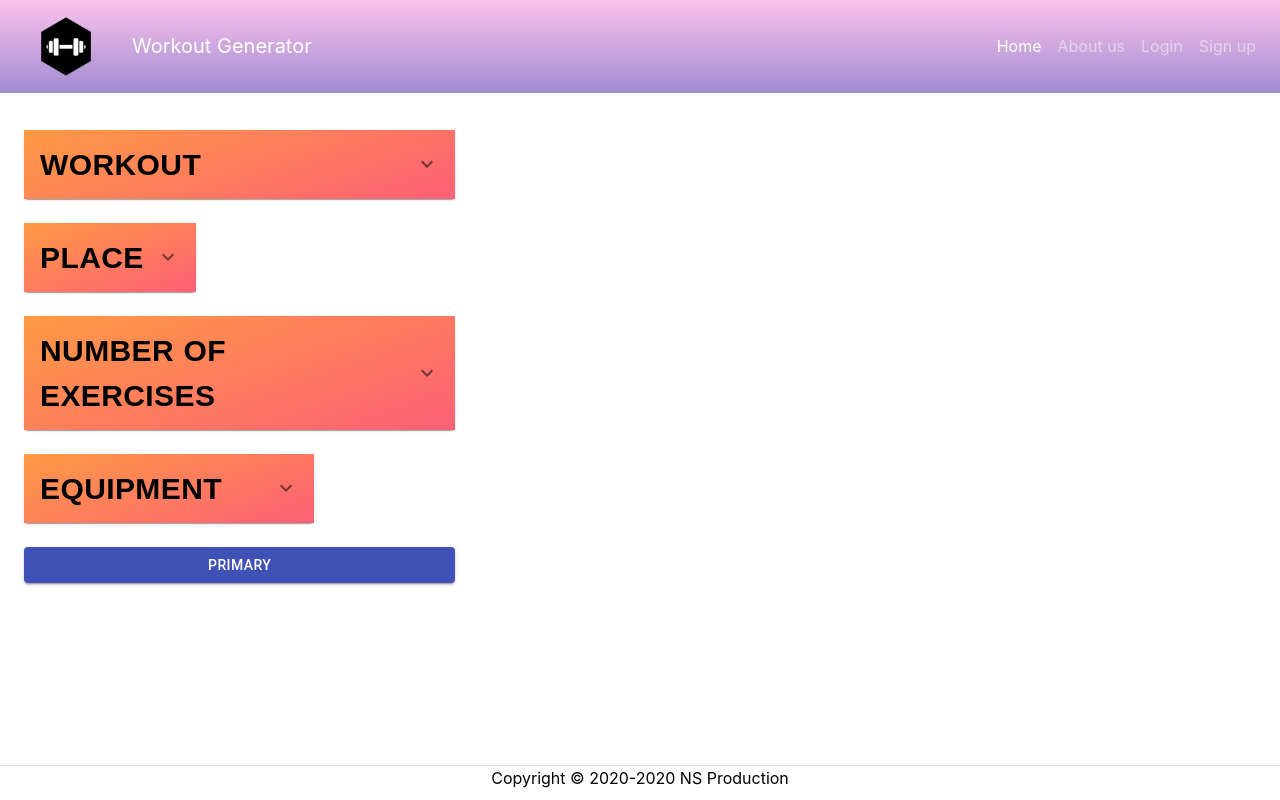
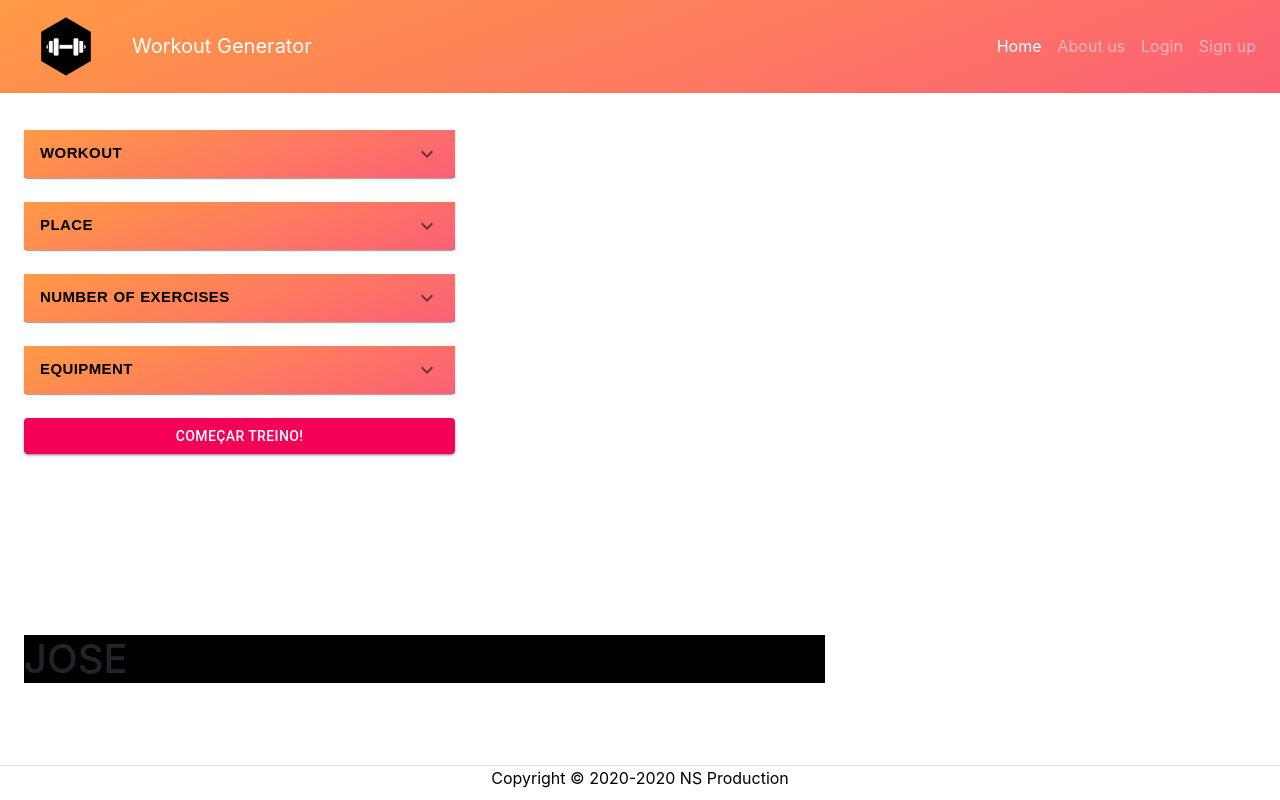
Before and after one commit to gaofeng-yin/web_app, a React (Create React App) app: page / in a window 1280 px wide. Built offline with nearby package versions, Linux system fonts and the light colour scheme.

Commit message:
content need aligment

```diff
--- a/src/Components/Content/Content.js
+++ b/src/Components/Content/Content.js
@@ -1,13 +1,18 @@
 import React from 'react';
 import Container from '@material-ui/core/Container';
 import Inputing from '../Inputing/Inputing';
+import Outputing from '../Outputing/Outputing';
+import Grid from '@material-ui/core/Grid';
+import Paper from '@material-ui/core/Paper';
 
-function Content(){
-  return(
+function Content() {
+  return (
     <React.Fragment>
       <Container maxWidth="xl">
         <Inputing />
+        <Outputing />
       </Container>
+
     </React.Fragment>
   );
 }
--- a/src/Components/Inputing/Inputing.css
+++ b/src/Components/Inputing/Inputing.css
@@ -5,7 +5,7 @@
 
 .title {
     font-family: Arial, Helvetica, sans-serif;
-    font-size: 30px;
+    font-size: 15px;
     letter-spacing: 0.4px;
     word-spacing: 0.6px;
     color: #000000;
--- a/src/Components/Inputing/Inputing.js
+++ b/src/Components/Inputing/Inputing.js
@@ -27,8 +27,6 @@ function Inputing() {
         console.warn(event.target.value);
         setPlace(event.target.value);
     }
-
-    const [quantity, setQuantity] = React.useState(0);
 
     function valuetext(quantity) {
         return `${quantity}`;
@@ -83,7 +81,6 @@ function Inputing() {
 
     return (
         <div className="inputing">
-
             <form>
                 <div className="workout">
                     <Accordion>
@@ -130,10 +127,7 @@ function Inputing() {
                 <br />
 
                 <div className="Outside_indoor">
-                    <Grid container direction="column" justify="space-around" alignItems="flex-start">
-
                         <div className="Place">
-
                             <Accordion>
                                 <AccordionSummary className="summary" expandIcon={<ExpandMoreIcon />}>
                                     <span className="title">Place</span>
@@ -147,16 +141,12 @@ function Inputing() {
                                     </RadioGroup>
                                 </AccordionDetails>
                             </Accordion>
-
                         </div>
-                    </Grid>
                 </div>
 
                 <br />
 
                 <div className="Outside_indoor">
-                    <Grid container direction="column" justify="space-around" alignItems="flex-start">
-
                         <Accordion>
                             <AccordionSummary className="summary" expandIcon={<ExpandMoreIcon />}>
                                 <span className="title">Number of exercises</span>
@@ -176,15 +166,11 @@ function Inputing() {
                                 />
                             </AccordionDetails>
                         </Accordion>
-
-                    </Grid>
                 </div>
 
                 <br />
 
                 <div className="Outside_indoor">
-                    <Grid container direction="column" justify="space-around" alignItems="flex-start">
-
                         <Accordion>
                             <AccordionSummary className="summary" expandIcon={<ExpandMoreIcon />}>
                                 <span className="title">Equipment</span>
@@ -226,18 +212,14 @@ function Inputing() {
                             </AccordionDetails>
 
                         </Accordion>
-
-                    </Grid>
                 </div>
 
                 <br />
 
                 <div className="Outside_indoor">
-                    <Grid container direction="column" justify="space-around" alignItems="flex-start">
-                        <Button variant="contained" color="primary" fullWidth>
-                            Primary
+                        <Button variant="contained" color="secondary" fullWidth>
+                            Começar Treino!
                         </Button>
-                    </Grid>
                 </div>
 
                 <br />
--- a/src/Components/Navbar/Navbar.css
+++ b/src/Components/Navbar/Navbar.css
@@ -1,5 +1,5 @@
 .Navbar_background{
-    background-image: linear-gradient(to top, #a18cd1 0%, #fbc2eb 100%);
+    background-image: linear-gradient(-20deg, #fc6076 0%, #ff9a44 100%);
 }
 
 .logo-image {
--- /dev/null
+++ b/src/Components/Outputing/Outputing.css
@@ -0,0 +1,5 @@
+.outputing{
+    background-color: black;
+    margin-top: 3%;
+    width: 65%;
+}
--- /dev/null
+++ b/src/Components/Outputing/Outputing.js
@@ -0,0 +1,20 @@
+import React from 'react';
+import './Outputing.css';
+
+function Outputing(){
+
+
+
+    return (
+
+        <div className="outputing">
+            <h1>JOSE</h1>
+        </div>
+
+
+
+
+    );
+}
+
+export default Outputing;
```
